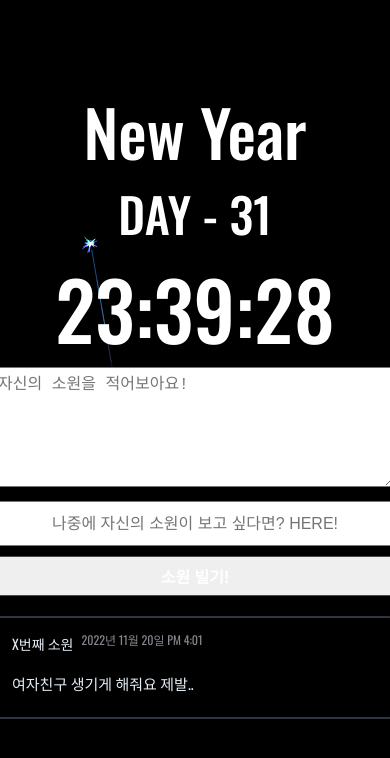
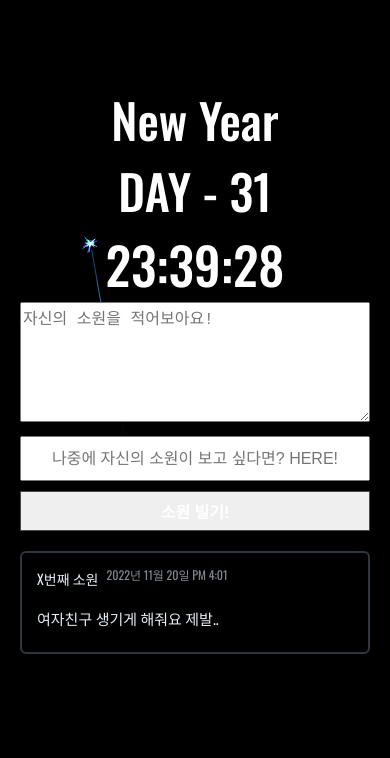
Before and after one commit to th-release/New-Year-Count-FrontEnd, a plain HTML site: page index.html in a window 390 px wide. Drawn offline with nearby package versions, Linux system fonts and the light colour scheme.

Commit message:
Update global.css

```diff
--- a/global.css
+++ b/global.css
@@ -148,3 +148,31 @@ canvas {
 	cursor: crosshair;
 	display: block;
 }
+
+@media (max-width: 540px) {
+  .container {
+    font-size: 3.2rem;
+  }
+
+  textarea {
+    max-width: 350px;
+    position: relative;
+    left: 50%;
+    transform: translateX(-50%);
+  }
+
+  input[type="text"] {
+    max-width: 350px;
+    position: relative;
+    left: 50%;
+    transform: translateX(-50%);
+  }
+
+  .submit {
+    max-width: 350px;
+  }
+
+  #newYear > h1 {
+    font-size: 3rem;
+  }
+}
```
